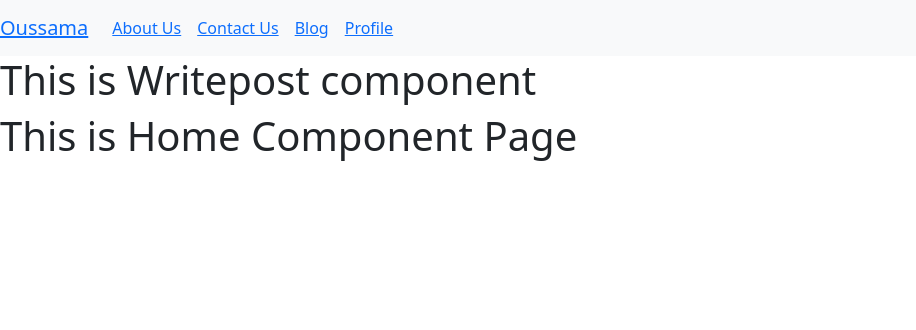
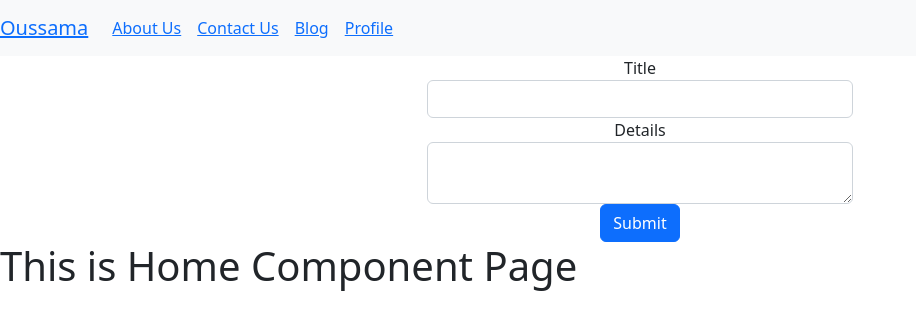
Before and after one commit to Ouss-tagh-dev/React-js-Fundamental, a React (Create React App) app: page /writepost in a window 1280 px wide. Shown: the top 330 px of the page, without its empty margins (0-916 px from the left). Built offline with nearby package versions, Linux system fonts and the light colour scheme; the HTML template or start-up script is replaced by a standard one.

Commit message:
Form Components

```diff
--- a/src/components/Wrtightpost.jsx
+++ b/src/components/Wrtightpost.jsx
@@ -1,11 +1,40 @@
-import React, { Component } from 'react';
+import React, { Component } from "react";
 
 class Writepost extends Component {
   render() {
     return (
+      <center>
         <div>
-                <h1>This is Writepost component </h1>
+          <div className="jumbotron col-lg-4">
+            <form>
+              <div class="form-group ">
+                <label for="title">Title</label>
+                <input
+                  id="title"
+                  type="text"
+                  class="form-control"
+                  name="title"
+                  required
+                />
               </div>
+              <div class="form-group">
+                <label for="body">Details</label>
+                <textarea
+                  id="body"
+                  type="text"
+                  class="form-control"
+                  name="body"
+                  required
+                ></textarea>
+              </div>
+
+              <button type="submit" class="btn btn-primary">
+                Submit
+              </button>
+            </form>
+          </div>
+        </div>
+      </center>
     );
   }
 }
```
Lines whose indentation alone changed are shown as unchanged.
